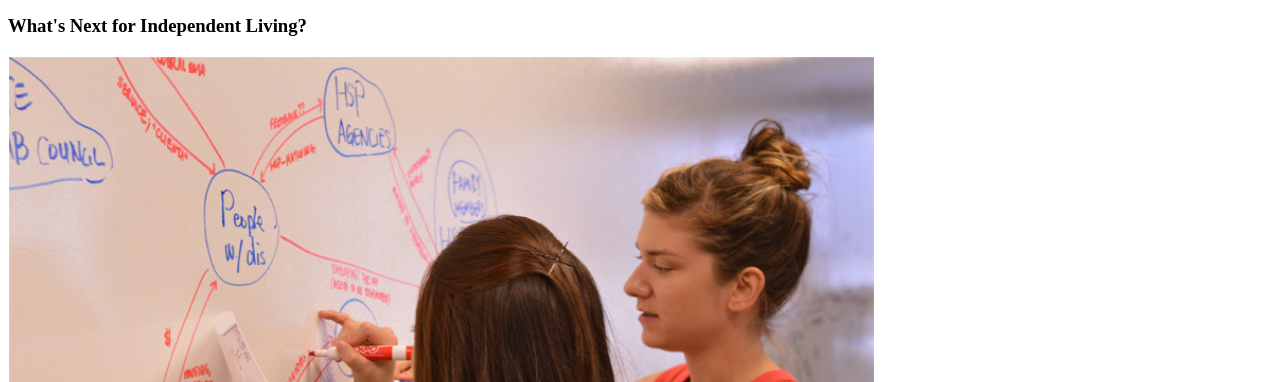
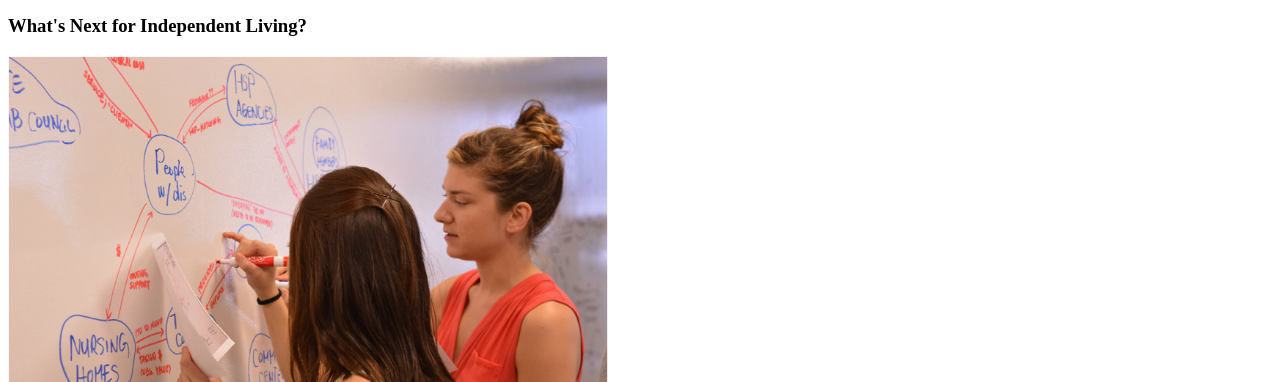
Before and after one commit to sdelaney1/sdelaney1.github.io, a plain HTML site: page work.html in a window 1280 px wide. Shown: the part 60-442 px from the top of the page. Drawn offline with Linux system fonts and the light colour scheme.

Commit message:
changed p content

```diff
--- a/work.html
+++ b/work.html
@@ -5,7 +5,7 @@
 <h1>Selected work</h1>
 <h3>What's Next for Independent Living?</h3>
 <a href="http://google.com">
-    <img src="images/work.png" height="500">
+    <img src="images/work.png" width="600">
 </a>
 
 <p>
```
